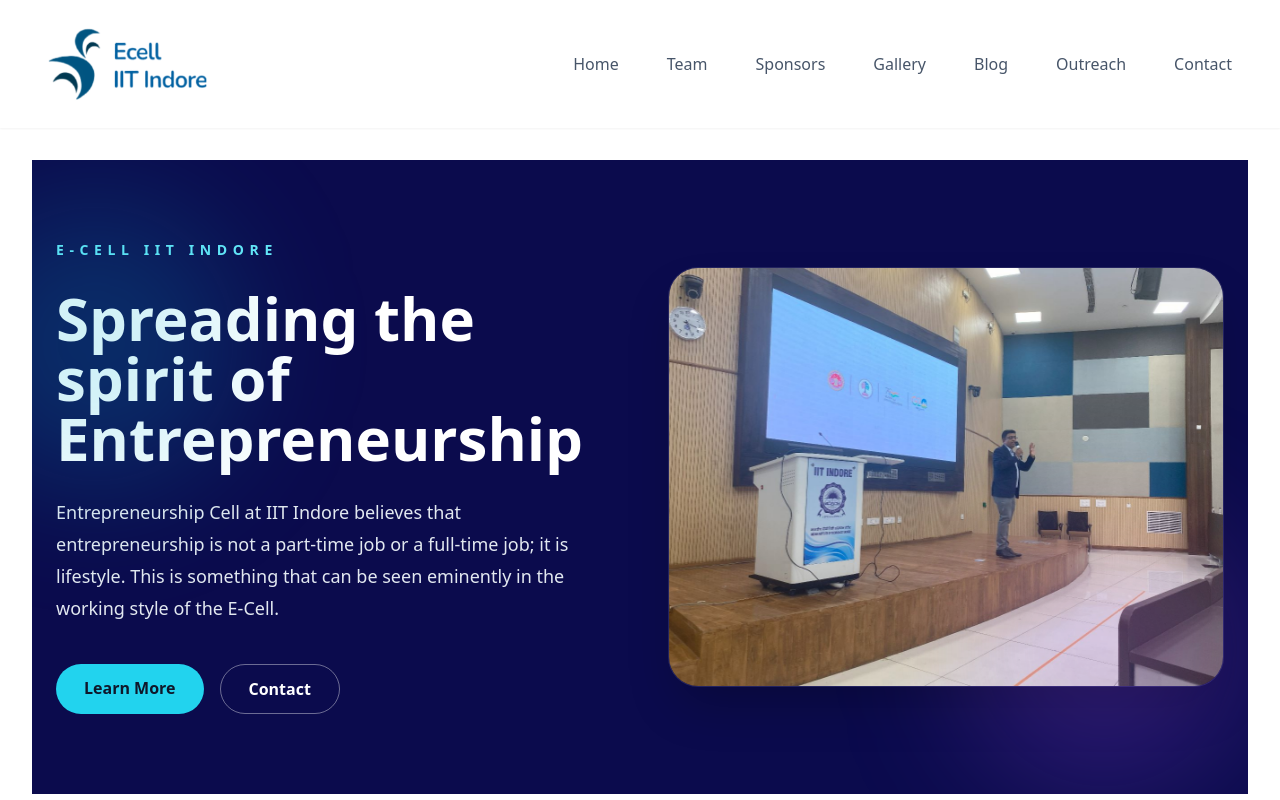
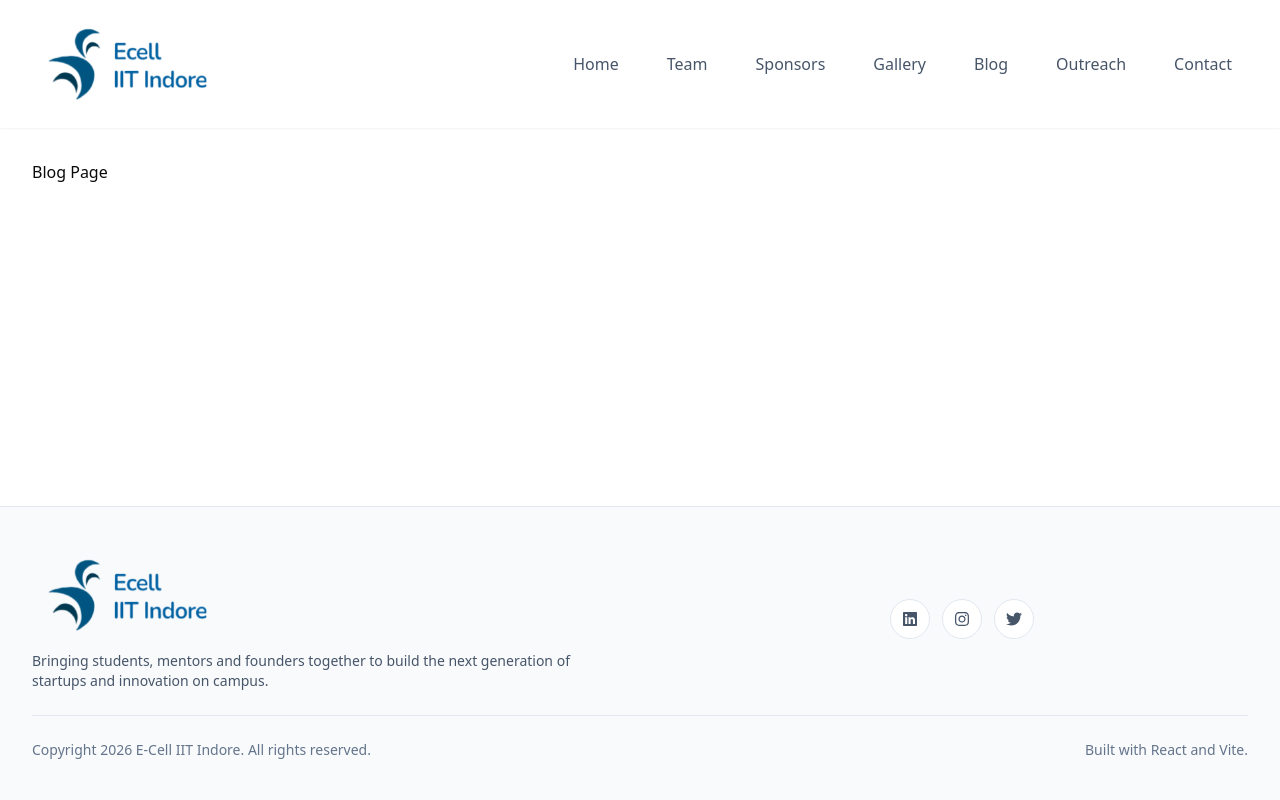
Before and after one commit to AnandVivek-iiti/Ecell-IITI, a React (Vite) app: page /blog in a window 1280 px wide. Shown: the top 800 px of the page. Built offline with nearby package versions, Linux system fonts and the light colour scheme.

Commit message:
Create blog page route

```diff
--- a/src/App.jsx
+++ b/src/App.jsx
@@ -13,6 +13,7 @@
 import Gallery from './pages/Gallery'
 import Events from './pages/Events'
 import Contact from './pages/Contact'
+import Blog from './pages/Blog'
 
 function AppContent() {
   const location = useLocation()
@@ -38,7 +39,7 @@
           <Route path="/outreach" element={<Outreach />} />
           <Route path="/team" element={<Team />} />
           <Route path="/gallery" element={<Gallery />} />
-          <Route path="/events" element={<Events />} />
+          <Route path="/blog" element={<Blog />} />
           <Route path="/contact" element={<Contact />} />
           <Route path="*" element={<Home />} />
         </Routes>
--- a/src/components/Navbar.jsx
+++ b/src/components/Navbar.jsx
@@ -5,7 +5,7 @@
   { name: 'Team', href: '/team' },
   { name: 'Sponsors', href: '/about' },
   { name: 'Gallery', href: '/gallery' },
-  { name: 'Blog', href: '/events' },
+  { name: 'Blog', href: '/blog' },
   { name: 'Outreach', href: '/outreach' },
   { name: 'Contact', href: '/contact' },
 ]
--- /dev/null
+++ b/src/pages/Blog.jsx
@@ -0,0 +1,7 @@
+export default function Blog() {
+  return (
+    <div>
+      Blog Page
+    </div>
+  )
+}
--- a/src/pages/Events.jsx
+++ /dev/null
@@ -1,10 +0,0 @@
-export default function Events() {
-  return (
-    <section className="space-y-4 animate-on-scroll stagger-3">
-      <h1 className="text-3xl font-bold">Events</h1>
-      <p className="max-w-3xl text-slate-700">
-        See upcoming events, workshops, and startup challenges hosted by E-Cell IITI.
-      </p>
-    </section>
-  )
-}
```
Also changed, not shown: 1 other file (tests, documents, lock files or other folders).
